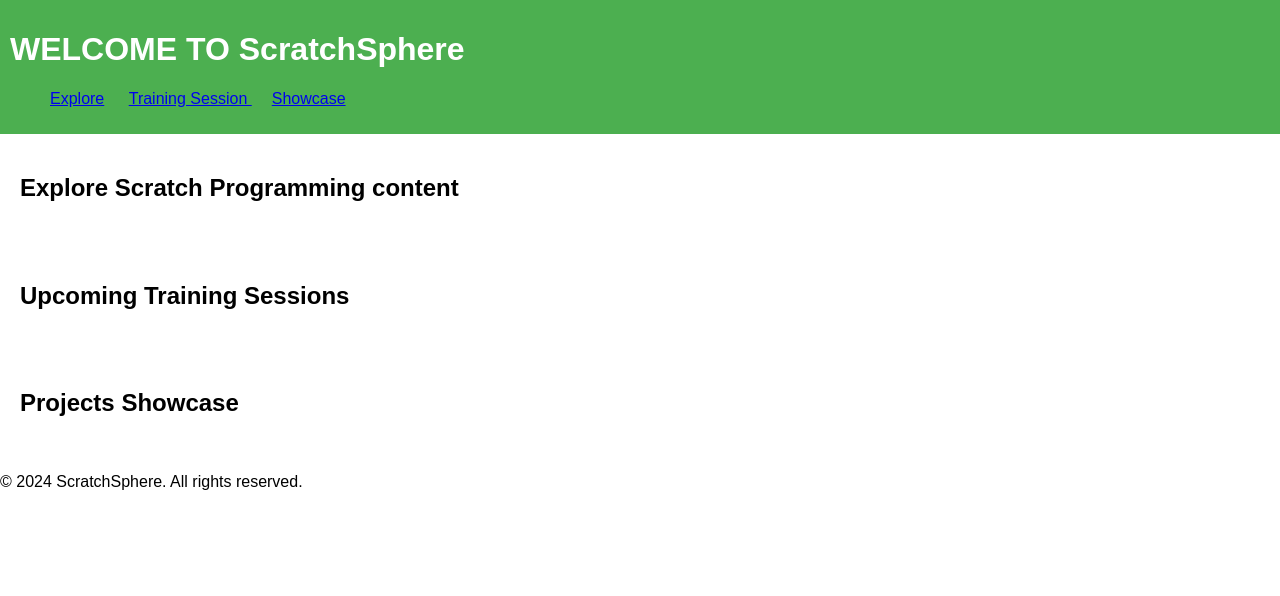
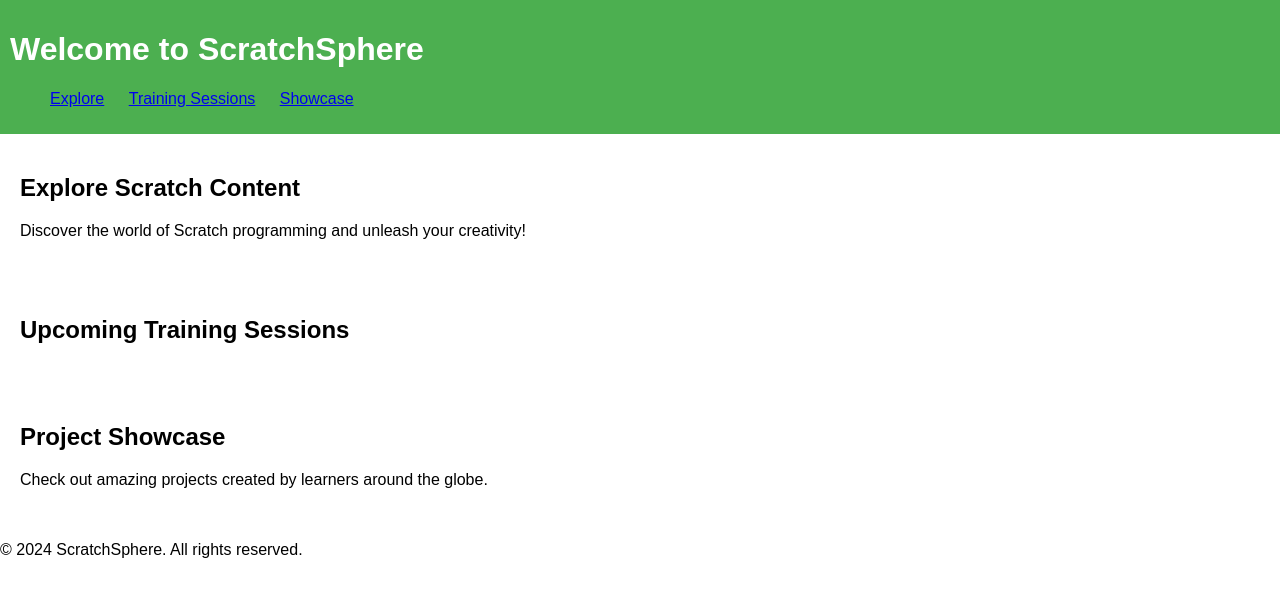
Before and after one commit to FaithChepkemoi/Phase-1-FinalProject, a plain HTML site: page index.html in a window 1280 px wide. Drawn offline with Linux system fonts and the light colour scheme; a script that the page names is missing.

Commit message:
my structure

```diff
--- a/index.html
+++ b/index.html
@@ -2,42 +2,51 @@
 <html lang="en">
 <head>
     <meta charset="UTF-8">
-    <meta name="viewport" content="width=device-width, initial-scale=1.0" >
+    <meta name="viewport" content="width=device-width, initial-scale=1.0">
     <title>ScratchSphere</title>
     <link rel="stylesheet" href="style.css">
+    <link rel="preconnect" href="https://fonts.googleapis.com">
+    <link rel="preconnect" href="https://fonts.gstatic.com" crossorigin>
+    <link href="https://fonts.googleapis.com/css2?family=Roboto:wght@400;700&display=swap" rel="stylesheet">
 </head>
 <body>
     <header>
-    <h1>WELCOME TO ScratchSphere</h1>
+        <div class="container">
+            <h1>Welcome to ScratchSphere</h1>
             <nav>
                 <ul>
-     <li> <a href="#explore">Explore</a></li>
-     <li> <a href="#sessions">Training Session </a></li>
-     <li> <a href="#showcase">Showcase</a></li>
+                    <li><a href="#explore">Explore</a></li>
+                    <li><a href="#sessions">Training Sessions</a></li>
+                    <li><a href="#showcase">Showcase</a></li>
                 </ul>
             </nav>
+        </div>
     </header>
 
+    <main>
         <section id="explore">
-    <h2>Explore Scratch Programming content</h2>
-      <!-- Content about Scratch programming -->
- </section>
- <section id="Session">
-    <h2>Upcoming Training Sessions</h2>
-    <div id="Session-list"></div>
-
+            <h2>Explore Scratch Content</h2>
+            <p>Discover the world of Scratch programming and unleash your creativity!</p>
         </section>
 
-<section id="Showcase">
-    <h2>Projects Showcase </h2>
+        <section id="sessions">
+            <h2>Upcoming Training Sessions</h2>
+            <div id="session-list"></div>
+        </section>
+
+        <section id="showcase">
+            <h2>Project Showcase</h2>
             <!-- Showcase of projects -->
+            <p>Check out amazing projects created by learners around the globe.</p>
+        </section>
+    </main>
 
-</section>
     <footer>
+        <div class="container">
             <p>&copy; 2024 ScratchSphere. All rights reserved.</p>
+        </div>
     </footer>
+
     <script src="script.js"></script>
-
 </body>
-
 </html>
```
Lines whose indentation alone changed are shown as unchanged.
